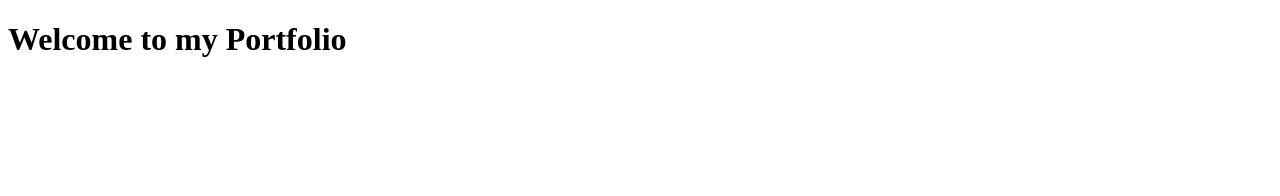
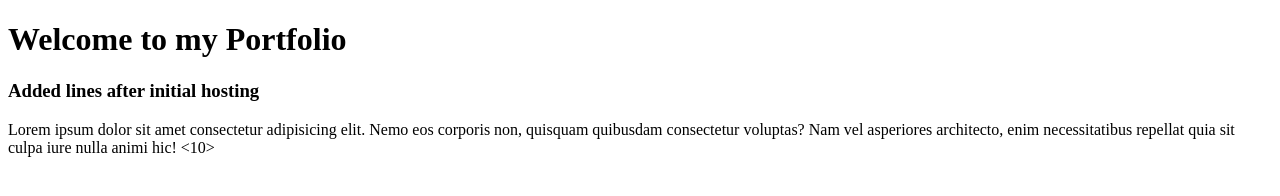
Before and after one commit to Romel07/my-portfolio-old, a plain HTML site: page index.html in a window 1280 px wide. Drawn offline with Linux system fonts and the light colour scheme.

Commit message:
first commit

```diff
--- a/index.html
+++ b/index.html
@@ -7,5 +7,8 @@
 </head>
 <body>
     <h1>Welcome to my Portfolio</h1>
+    <h3>Added lines after initial hosting</h3>
+    <p>Lorem ipsum dolor sit amet consectetur adipisicing elit. Nemo eos corporis non, quisquam quibusdam consectetur voluptas? Nam vel asperiores architecto, enim necessitatibus repellat quia sit culpa iure nulla animi hic!
+    <10></10></p>
 </body>
 </html>
```
